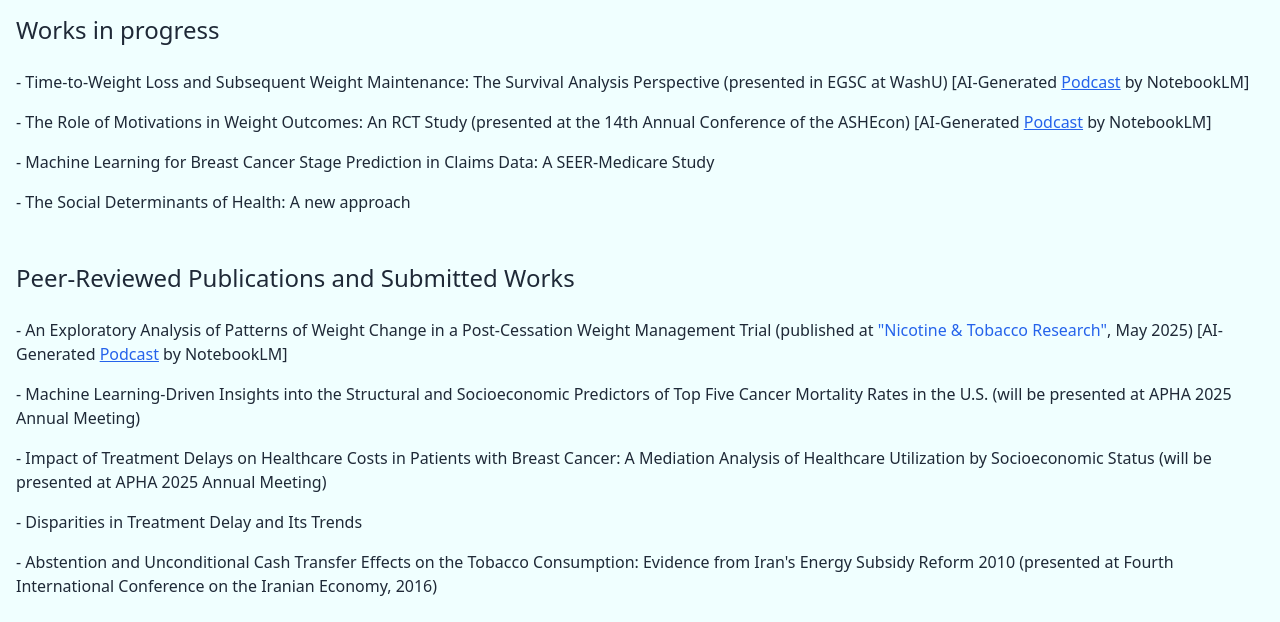
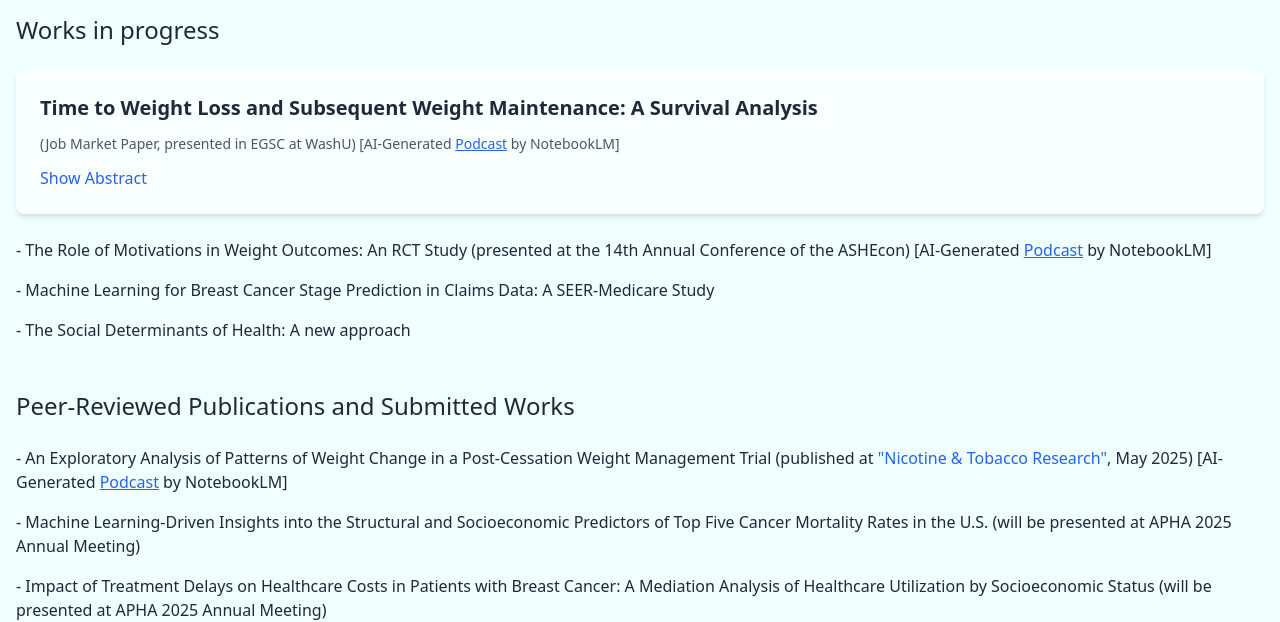
Before and after one commit to arin-shahbazian/arin-shahbazian.github.io, a plain HTML site: page docs/research.html in a window 1280 px wide. Shown: the part 178-800 px from the top of the page. Drawn offline with nearby package versions, Linux system fonts and the light colour scheme.

Commit message:
Update research.html

```diff
--- a/docs/research.html
+++ b/docs/research.html
@@ -12,6 +12,15 @@
     <style>
         body {
             background-color: #F0FFFF;
+        }
+
+        /* Abstract styling */
+        details > summary {
+            list-style: none;
+        }
+
+        details > summary::-webkit-details-marker {
+            display: none;
         }
     </style>
 </head>
@@ -31,11 +40,33 @@
         <!-- Works in Progress -->
         <section class="mb-12">
             <h2 class="text-2xl mb-6">Works in progress</h2>
+            <div class="space-y-6">
+                <div class="bg-white bg-opacity-70 p-6 rounded-lg shadow-md">
+                    <h3 class="text-xl font-semibold mb-3">Time to Weight Loss and Subsequent Weight Maintenance: A Survival Analysis</h3>
+                    <p class="text-sm text-gray-600 mb-3">(Job Market Paper, presented in EGSC at WashU) [AI-Generated <a href="https://notebooklm.google.com/notebook/625fc038-3226-491c-91d1-1939bf7d83f7/audio" class="text-blue-600 hover:text-blue-800 underline">Podcast</a> by NotebookLM]</p>
+
+                    <details class="group">
+                        <summary class="cursor-pointer text-blue-600 hover:text-blue-800 font-medium">
+                            <span class="group-open:hidden">Show Abstract</span>
+                            <span class="hidden group-open:inline">Hide Abstract</span>
+                        </summary>
+                        <div class="mt-4 text-gray-700 leading-relaxed">
+                            <p class="mb-4">This study explores the temporal aspects of the weight loss process within the framework of time-to-event analysis (Survival analysis) using data from a Randomized Controlled Trial (RCT) in a weight control program. The experiment includes 418 participants (206 in the treated group and 212 in the control group) across two clinical sites (South Carolina and Vermont) and comprises two main phases: the initial weight loss phase (months 1-6) and the subsequent weight maintenance phase (months 7-18). Participants randomized into the treated group receive financial incentives based on their behaviors and outcomes during the study.</p>
+
+                            <p class="mb-4">For the weight loss phase, we investigate whether and how much financial incentives are effective in reducing the duration to achieve weight loss and which participants benefit most from incentive structures. For the weight maintenance phase, we explore whether faster weight losers maintain better long-term outcomes and what long-term weight outcomes would look like under alternative intervention designs. Our analytical framework combines multiple complementary causal inference approaches to address identification challenges. We employ Cox models to estimate average treatment effects, causal survival forests to identify individual-level treatment effects, principal stratification analysis to estimate the effect of weight loss achievement time on weight maintenance duration, and sequential G-estimation to simulate counterfactual policy scenarios to measure the effects of alternative incentive timing strategies.</p>
+
+                            <p class="mb-4">Our findings reveal that financial incentives increase the probability of achieving weight loss by approximately 37% at any given time, with substantial treatment effect heterogeneity across participants. Participants with higher baseline BMI demonstrate systematically larger benefits from financial incentives. Our weight maintenance analysis reveals that participants who become "fast weight losers" only under treatment conditions experience significantly longer maintenance benefits. Finally, our counterfactual analysis reveals that behavioral incentives combined with outcome incentives provide significantly higher success rates for weight maintenance than outcome incentives alone.</p>
+
+                            <p>Our findings offer actionable policy recommendations for optimizing weight control interventions. Healthcare systems should prioritize targeting individuals with higher baseline BMI with financial incentives and develop comprehensive intervention designs combining behavioral incentives with outcome incentives for significantly higher success rates than outcome incentives alone.</p>
+                        </div>
+                    </details>
+                </div>
+
                 <div class="space-y-4">
-                <p> - Time-to-Weight Loss and Subsequent Weight Maintenance: The Survival Analysis Perspective (presented in EGSC at WashU) </a> [AI-Generated <a href="https://notebooklm.google.com/notebook/625fc038-3226-491c-91d1-1939bf7d83f7/audio" class="text-blue-600 hover:text-blue-800 underline">Podcast</a> by NotebookLM]  </p>
-                <p> - The Role of Motivations in Weight Outcomes: An RCT Study (presented at the 14th Annual Conference of the ASHEcon) </a> [AI-Generated <a href="https://notebooklm.google.com/notebook/2fc0e228-8381-49c1-8f47-0cc312718674/audio" class="text-blue-600 hover:text-blue-800 underline">Podcast</a> by NotebookLM] </p>
+                    <p> - The Role of Motivations in Weight Outcomes: An RCT Study (presented at the 14th Annual Conference of the ASHEcon) [AI-Generated <a href="https://notebooklm.google.com/notebook/2fc0e228-8381-49c1-8f47-0cc312718674/audio" class="text-blue-600 hover:text-blue-800 underline">Podcast</a> by NotebookLM] </p>
                     <p> - Machine Learning for Breast Cancer Stage Prediction in Claims Data: A SEER-Medicare Study </p>
                     <p> -  The Social Determinants of Health: A new approach    </p>
+                </div>
             </div>
         </section>
 
@@ -43,14 +74,13 @@
         <section class="mb-12">
             <h2 class="text-2xl mb-6">Peer-Reviewed Publications and Submitted Works</h2>
             <div class="space-y-4">
-                <p> - An Exploratory Analysis of Patterns of Weight Change in a Post-Cessation Weight Management Trial (published at <a href="https://academic.oup.com/ntr/advance-article-abstract/doi/10.1093/ntr/ntaf108/8140498?redirectedFrom=fulltext" class="text-blue-600 hover:text-blue-800">"Nicotine & Tobacco Research"</a>, May 2025) </a> [AI-Generated <a href="https://notebooklm.google.com/notebook/ce71c2e4-cdfe-4768-822b-5559571b3c71/audio" class="text-blue-600 hover:text-blue-800 underline">Podcast</a> by NotebookLM] </p>
+                <p> - An Exploratory Analysis of Patterns of Weight Change in a Post-Cessation Weight Management Trial (published at <a href="https://academic.oup.com/ntr/advance-article-abstract/doi/10.1093/ntr/ntaf108/8140498?redirectedFrom=fulltext" class="text-blue-600 hover:text-blue-800">"Nicotine & Tobacco Research"</a>, May 2025) [AI-Generated <a href="https://notebooklm.google.com/notebook/ce71c2e4-cdfe-4768-822b-5559571b3c71/audio" class="text-blue-600 hover:text-blue-800 underline">Podcast</a> by NotebookLM] </p>
                  <p> -  Machine Learning-Driven Insights into the Structural and Socioeconomic Predictors of Top Five Cancer Mortality Rates in the U.S. (will be presented at APHA 2025 Annual Meeting) </p>
                 <p> - Impact of Treatment Delays on Healthcare Costs in Patients with Breast Cancer: A Mediation Analysis of Healthcare Utilization by Socioeconomic Status (will be presented at APHA 2025 Annual Meeting) </p>
                 <p> - Disparities in Treatment Delay and Its Trends </p>
                 <p> - Abstention and Unconditional Cash Transfer Effects on the Tobacco Consumption: Evidence from Iran's Energy Subsidy Reform 2010 (presented at Fourth International Conference on the Iranian Economy, 2016)  </p>
             </div>
         </section>
-
 
         <!-- Other Works and Published Reports -->
         <section class="mb-12">
@@ -66,21 +96,6 @@
                  <p> - Premiums' placement on Iranian households' budget, April 2017. </p>
             </div>
         </section>
-
-
-
-        <!-- Publications -->
-<!--
-        <section>
-            <h2 class="text-2xl mb-6">Publications</h2>
-            <div class="space-y-6">
-                <div>
-                    <p class="mb-2">[Publication Title]</p>
-                    <p class="text-gray-600">Journal Name, Year</p>
-                </div>
-            </div>
-        </section>
--->
     </main>
 </body>
 </html>
```
Lines whose indentation alone changed are shown as unchanged.
